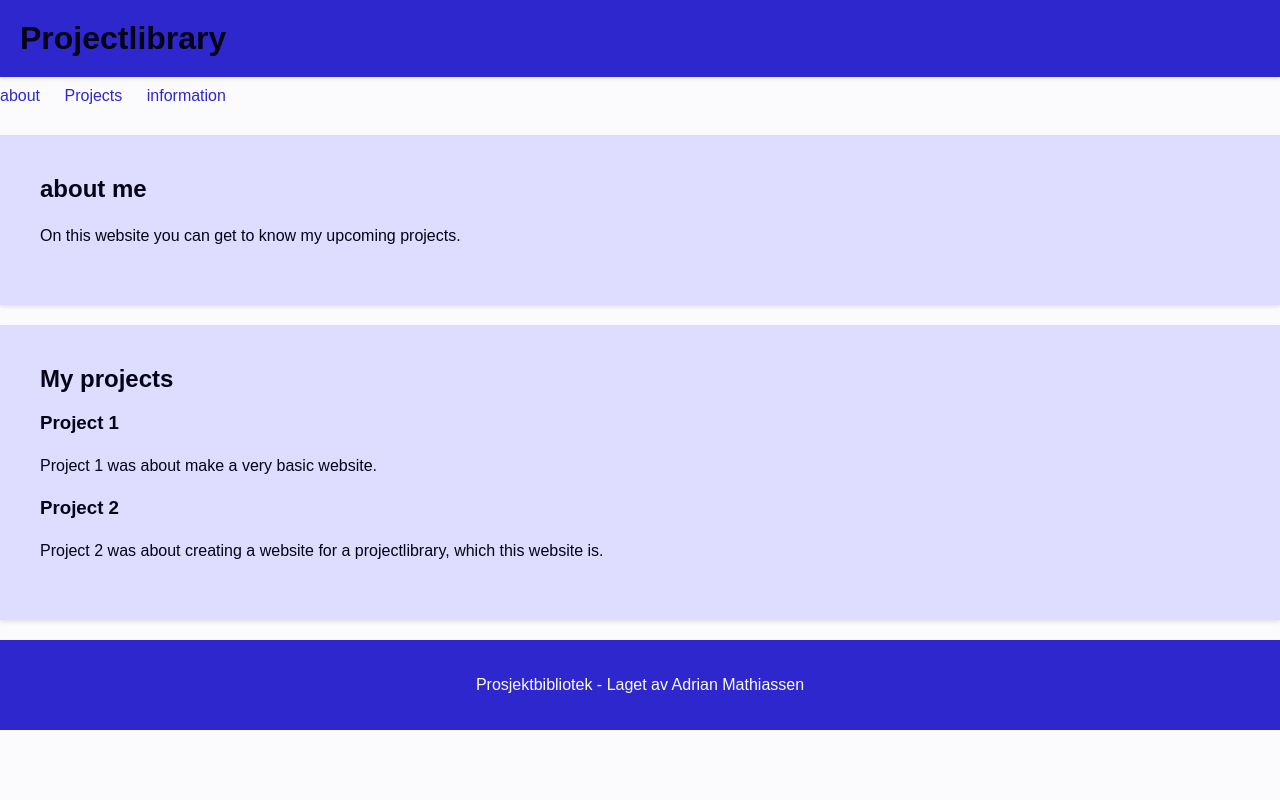
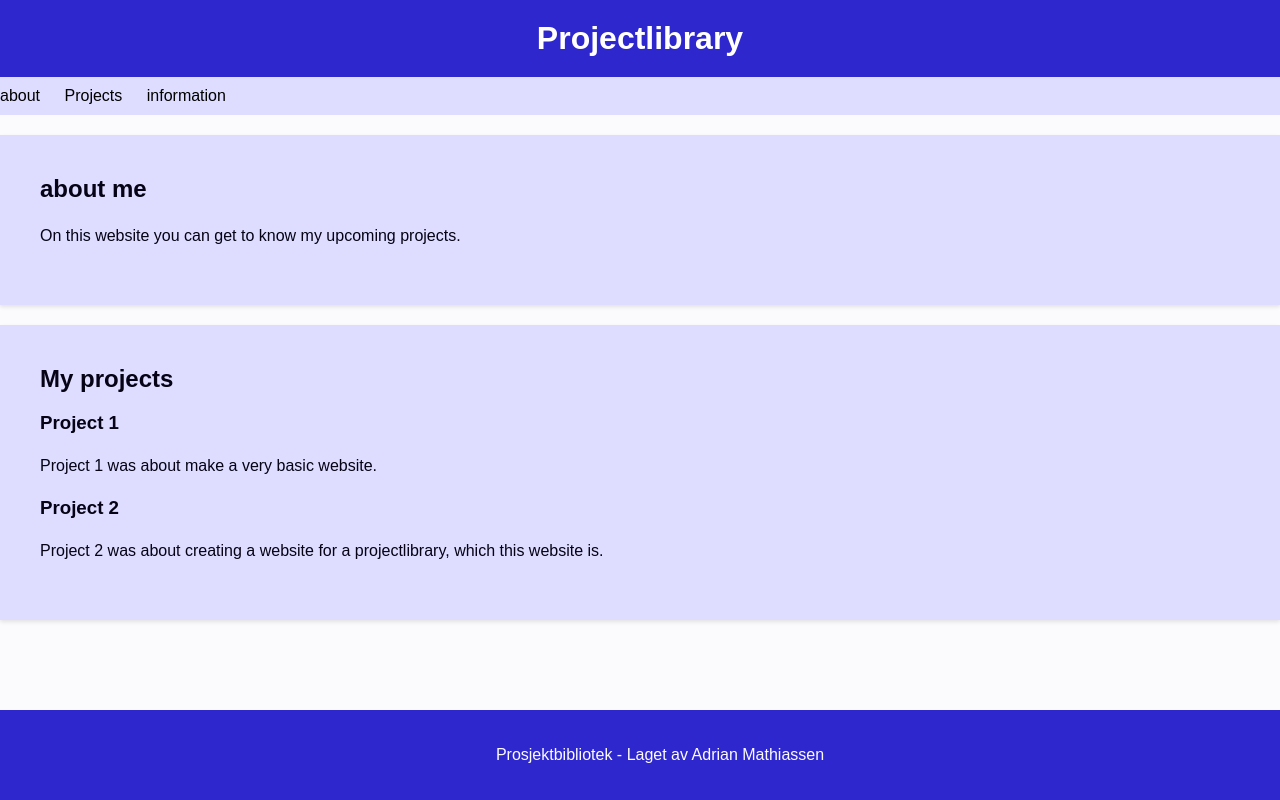
Before and after one commit to adibadi12/project-library-lesson-2, a website: page index.html in a window 1280 px wide. Drawn offline with Linux system fonts and the light colour scheme.

Commit message:
Fixing alignment and text-colors

```diff
--- a/styles.css
+++ b/styles.css
@@ -10,22 +10,26 @@ body {
 /* Header Styles */
 header {
   background-color: #2f27ce;
-  box-shadow: 0 2px 4px rgba(0, 0, 0, 0.1);
+  box-shadow: 0 2px 4px rgba(255, 255, 255, 0.1);
   padding: 20px;
+  text-align: center;
 }
 
 header h1 {
   margin: 0;
   font-size: 32px;
+  color:#ffffff
 }
 
 /* Navigation Styles */
 nav {
+  background-color: #dedcff;
   padding: 10px 0;
 }
 
 nav a {
-  color: #2f27ce;
+
+  color: #000000;
   text-decoration: none;
   margin-right: 20px;
   transition: color 0.3s ease;
@@ -57,4 +61,8 @@ footer {
   color: #fbfbfe;
   padding: 20px;
   text-align: center;
+  position: fixed;
+  left: 0;
+  bottom: 0;
+  width: 100%;
 }
```
